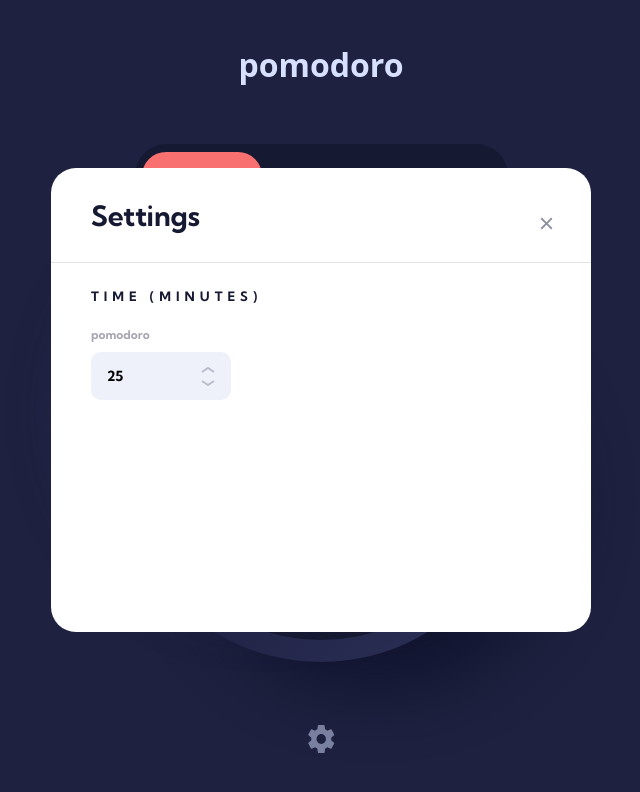
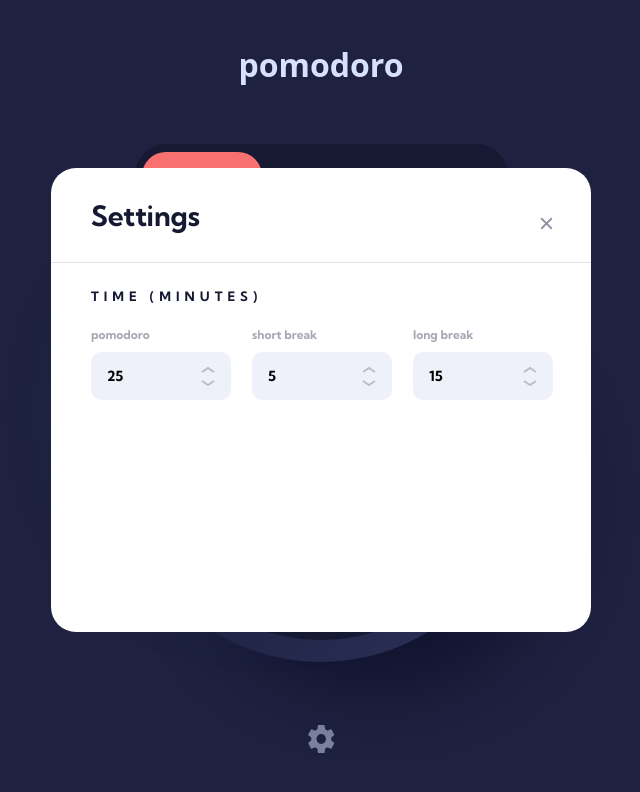
Before and after one commit to VillageR88/next-pomodoro-app, a Next.js app: page / in a window 1280 px wide. Both pictures are taken after a click on the button "settings". Shown: the top 792 px of the page, without its empty margins (319-959 px from the left). Built offline with nearby package versions, Linux system fonts and the light colour scheme.

Commit message:
initial Objects map
Signed-off-by: VillageR88 <villager88pl@gmail.com>

```diff
--- a/app/page.tsx
+++ b/app/page.tsx
@@ -10,6 +10,25 @@ enum SelectedMode {
   LONG_BREAK = 'LONG_BREAK',
 }
 
+const defaultValuePomodoro = 25;
+const defaultValueShortBreak = 5;
+const defaultValueLongBreak = 15;
+
+const settingsItems = {
+  pomodoro: {
+    label: 'pomodoro',
+    defaultValue: defaultValuePomodoro,
+  },
+  shortBreak: {
+    label: 'short break',
+    defaultValue: defaultValueShortBreak,
+  },
+  longBreak: {
+    label: 'long break',
+    defaultValue: defaultValueLongBreak,
+  },
+};
+
 export default function Home() {
   const [running, setRunning] = useState<boolean>(false);
   const [selectedMode, setSelectedMode] = useState<SelectedMode>(SelectedMode.POMODORO);
@@ -17,11 +36,8 @@ export default function Home() {
   const [generalTimer, setGeneralTimer] = useState<number>(25 * 60);
   const [initialTime, setInitialTime] = useState<number>(25 * 60);
   const currentPercentage = (generalTimer / initialTime) * 100 > 0 ? (generalTimer / initialTime) * 100 : 100;
-  const refPomodoro = useRef<HTMLInputElement>(null);
+  const refTimer = useRef<HTMLInputElement[]>([]);
   const phase = running ? 'PAUSE' : generalTimer > 0 ? 'START' : 'RESTART';
-  const defaultValuePomodoro = 25;
-  const defaultValueShortBreak = 5;
-  const defaultValueLongBreak = 15;
 
   useEffect(() => {
     if (!running) return;
@@ -52,7 +68,7 @@ export default function Home() {
             onClick={() => {
               setShowSettings((prev) => !prev);
               if (showSettings && generalTimer === 0) {
-                if (refPomodoro.current) refPomodoro.current.value = defaultValuePomodoro.toString();
+                if (refTimer.current[0]) refTimer.current[0].value = defaultValuePomodoro.toString();
                 if (selectedMode === SelectedMode.POMODORO) {
                   setGeneralTimer(defaultValuePomodoro * 60);
                   setInitialTime(defaultValuePomodoro * 60);
@@ -70,15 +86,19 @@ export default function Home() {
         <div className="mt-[24px] flex h-[109px] w-full flex-col justify-between pl-[40px] pr-[38px]">
           <h3 className="text-[13px] font-bold tracking-[5px] text-[#161932]">TIME (MINUTES)</h3>
           <div className="flex h-[70px] w-[462px] justify-between gap-[20px]">
-            <div className="flex w-[140px] flex-col justify-between gap-[8px]">
-              <label className="text-[12px] font-bold text-[#1E213F]/40" htmlFor="pomodoro">
-                pomodoro
+            <ul className="flex w-full justify-between">
+              {Object.entries(settingsItems).map(([key, value]) => (
+                <li key={key} className="flex w-[140px] flex-col justify-between gap-[8px]">
+                  <label className="text-[12px] font-bold text-[#1E213F]/40" htmlFor={key}>
+                    {value.label}
                   </label>
                   <div className="relative">
                     <input
-                  ref={refPomodoro}
+                      ref={(element) => {
+                        if (element) refTimer.current.push(element);
+                      }}
                       className="h-[48px] w-[140px] rounded-[10px] bg-[#EFF1FA] px-[16px] text-[14px] font-bold outline-none"
-                  id="pomodoro"
+                      id={key}
                       type="number"
                       min={1}
                       onInput={(event) => {
@@ -97,13 +117,13 @@ export default function Home() {
                         }
                       }}
                       onKeyUp={() => {
-                    if (!refPomodoro.current) return;
-                    const currentValue = refPomodoro.current.valueAsNumber;
+                        if (!refTimer.current[0]) return;
+                        const currentValue = refTimer.current[0].valueAsNumber;
                         if (currentValue >= 999) {
-                      refPomodoro.current.valueAsNumber = 999;
+                          refTimer.current[0].valueAsNumber = 999;
                         }
                       }}
-                  defaultValue={defaultValuePomodoro}
+                      defaultValue={value.defaultValue}
                       max={999}
                       onChange={(event) => {
                         const initialSettings = Number(event.target.value) * 60;
@@ -115,13 +135,15 @@ export default function Home() {
                       }}
                     />
                   </div>
-            </div>
+                </li>
+              ))}
+            </ul>
           </div>
         </div>
       </div>
       <header className="text-[32px] font-bold text-[#D7E0FF]">pomodoro</header>
       <nav className="z-10 mt-[55px] flex h-[63px] w-[373px] items-center rounded-[31.5px] bg-[#161932] pl-[7px] font-kumbhSans text-[14px] font-bold">
-        {Object.values(SelectedMode).map((mode) => (
+        {Object.values(SelectedMode).map((mode, index) => (
           <button
             key={mode}
             onClick={() => {
@@ -130,7 +152,7 @@ export default function Home() {
               if (mode === SelectedMode.POMODORO) {
                 setGeneralTimer(defaultValuePomodoro * 60);
                 setInitialTime(defaultValuePomodoro * 60);
-                if (refPomodoro.current) refPomodoro.current.value = defaultValuePomodoro.toString();
+                if (refTimer.current[0]) refTimer.current[0].value = defaultValuePomodoro.toString();
               } else if (mode === SelectedMode.SHORT_BREAK) {
                 setGeneralTimer(defaultValueShortBreak * 60);
                 setInitialTime(defaultValueShortBreak * 60);
@@ -183,7 +205,7 @@ export default function Home() {
             if (showSettings && generalTimer === 0) {
               setGeneralTimer(defaultValuePomodoro * 60);
               setInitialTime(defaultValuePomodoro * 60);
-              if (refPomodoro.current) refPomodoro.current.value = defaultValuePomodoro.toString();
+              if (refTimer.current[0]) refTimer.current[0].value = defaultValuePomodoro.toString();
             }
           }}
           title="settings"
```
Lines whose indentation alone changed are shown as unchanged.
